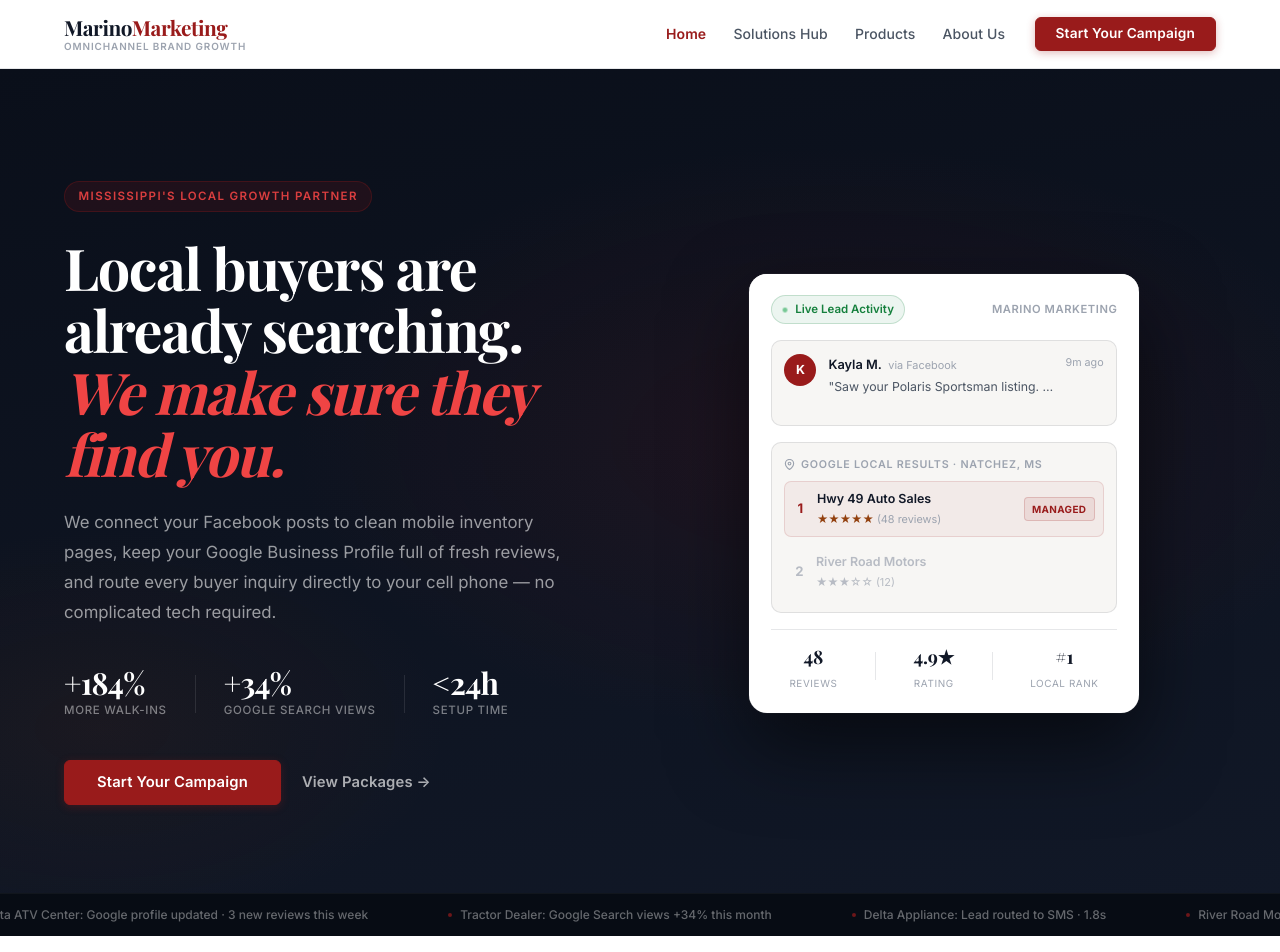
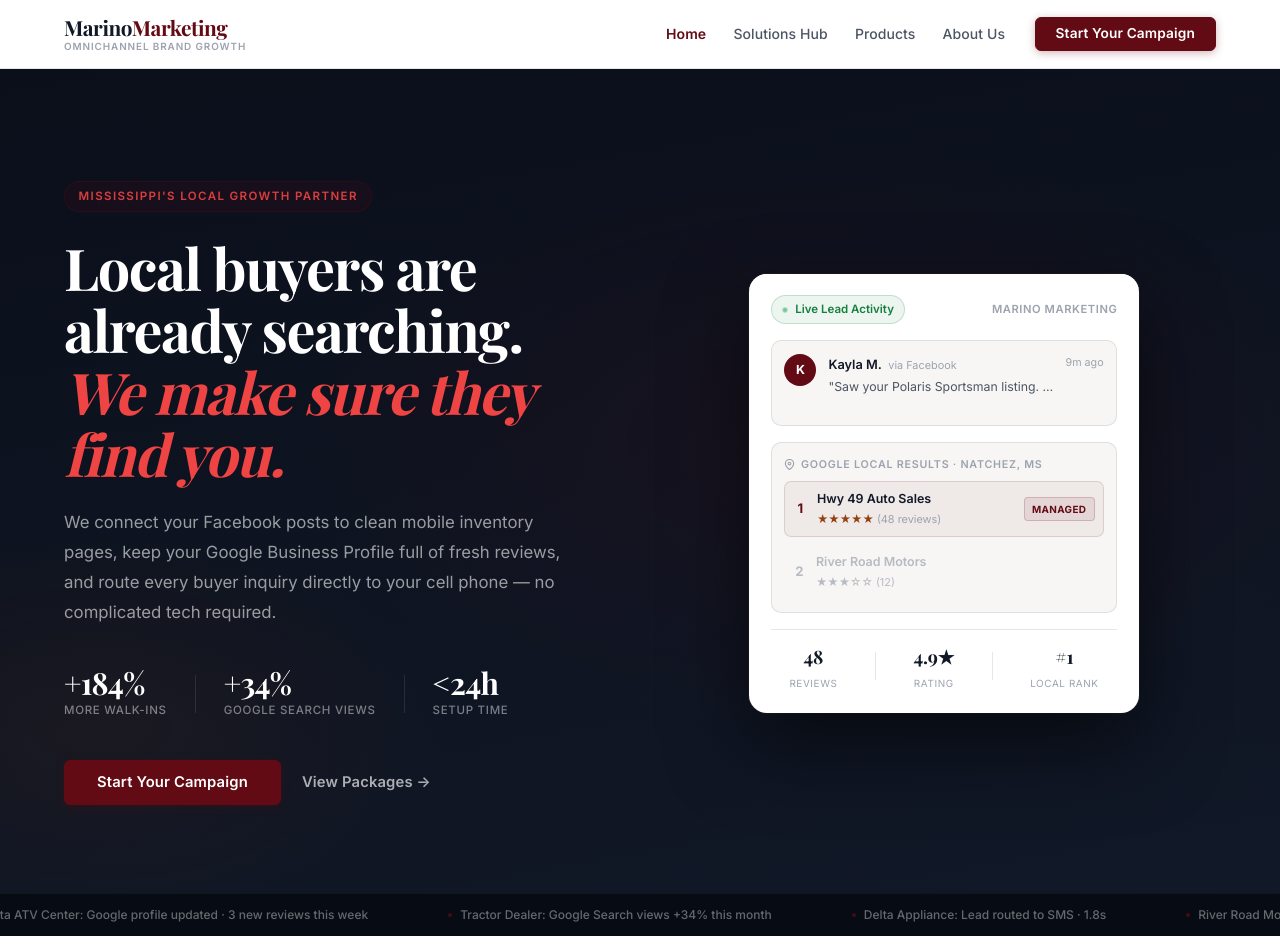
Before and after one commit to Power-Digital-Media/marino-marketing-web, a React (Vite) app: page / in a window 1280 px wide. Shown: the top 952 px of the page. Built offline with nearby package versions, Linux system fonts and the light colour scheme; a web font is replaced by a local one.

Commit message:
Brand color update: accent #991B1B → #630b15 (Marino maroon)

```diff
--- a/src/components/Footer.css
+++ b/src/components/Footer.css
@@ -36,7 +36,7 @@
 }
 
 .footer-logo span {
-  color: var(--color-accent, #991B1B);
+  color: var(--color-accent, #630b15);
 }
 
 .footer-logo:hover {
--- a/src/components/Hero.css
+++ b/src/components/Hero.css
@@ -13,7 +13,7 @@
   position: absolute;
   inset: 0;
   background:
-    radial-gradient(ellipse 65% 55% at 65% 45%, rgba(153, 27, 27, 0.13) 0%, transparent 65%),
+    radial-gradient(ellipse 65% 55% at 65% 45%, rgba(99, 11, 21, 0.13) 0%, transparent 65%),
     radial-gradient(ellipse 45% 40% at 8%  80%, rgba(146, 64, 14, 0.09) 0%, transparent 60%),
     linear-gradient(170deg, #0A0F1A 0%, #111827 100%);
   pointer-events: none;
@@ -44,8 +44,8 @@
   letter-spacing: 0.12em;
   text-transform: uppercase;
   color: rgba(239, 68, 68, 0.9);
-  background: rgba(153, 27, 27, 0.14);
-  border: 1px solid rgba(153, 27, 27, 0.28);
+  background: rgba(99, 11, 21, 0.14);
+  border: 1px solid rgba(99, 11, 21, 0.28);
   padding: 0.3rem 0.85rem;
   border-radius: 999px;
   margin-bottom: 1.5rem;
@@ -232,7 +232,7 @@
   width: 32px;
   height: 32px;
   min-width: 32px;
-  background: var(--color-accent, #991B1B);
+  background: var(--color-accent, #630b15);
   color: white;
   border-radius: 50%;
   display: flex;
@@ -314,8 +314,8 @@
 }
 
 .rc-rank-first {
-  background: rgba(153, 27, 27, 0.05);
-  border: 1px solid rgba(153, 27, 27, 0.13);
+  background: rgba(99, 11, 21, 0.05);
+  border: 1px solid rgba(99, 11, 21, 0.13);
 }
 
 .rc-rank-other {
@@ -325,7 +325,7 @@
 .rc-rank-num {
   font-weight: 800;
   font-size: 0.82rem;
-  color: var(--color-accent, #991B1B);
+  color: var(--color-accent, #630b15);
   min-width: 14px;
   text-align: center;
 }
@@ -362,9 +362,9 @@
 .rc-managed {
   font-size: 0.62rem;
   font-weight: 700;
-  color: var(--color-accent, #991B1B);
-  background: rgba(153, 27, 27, 0.08);
-  border: 1px solid rgba(153, 27, 27, 0.18);
+  color: var(--color-accent, #630b15);
+  background: rgba(99, 11, 21, 0.08);
+  border: 1px solid rgba(99, 11, 21, 0.18);
   padding: 0.18rem 0.45rem;
   border-radius: 4px;
   text-transform: uppercase;
@@ -454,7 +454,7 @@
   width: 4px;
   height: 4px;
   border-radius: 50%;
-  background: #991B1B;
+  background: #630b15;
   flex-shrink: 0;
   opacity: 0.7;
 }
--- a/src/pages/About.css
+++ b/src/pages/About.css
@@ -16,7 +16,7 @@
   width: 560px;
   height: 560px;
   border-radius: 50%;
-  background: radial-gradient(ellipse, rgba(153, 27, 27, 0.18) 0%, transparent 70%);
+  background: radial-gradient(ellipse, rgba(99, 11, 21, 0.18) 0%, transparent 70%);
   top: -120px;
   left: -140px;
   pointer-events: none;
@@ -37,8 +37,8 @@
   letter-spacing: 0.14em;
   text-transform: uppercase;
   color: var(--color-accent);
-  background: rgba(153, 27, 27, 0.12);
-  border: 1px solid rgba(153, 27, 27, 0.28);
+  background: rgba(99, 11, 21, 0.12);
+  border: 1px solid rgba(99, 11, 21, 0.28);
   border-radius: var(--radius-full);
   padding: 0.35rem 0.9rem;
   margin-bottom: 1.5rem;
@@ -253,7 +253,7 @@
 }
 
 .about-service-chip:hover {
-  border-color: rgba(153, 27, 27, 0.22);
+  border-color: rgba(99, 11, 21, 0.22);
   box-shadow: var(--shadow-sm);
   transform: translateY(-2px);
 }
@@ -291,7 +291,7 @@
   width: 500px;
   height: 500px;
   border-radius: 50%;
-  background: radial-gradient(ellipse, rgba(153, 27, 27, 0.20) 0%, transparent 70%);
+  background: radial-gradient(ellipse, rgba(99, 11, 21, 0.20) 0%, transparent 70%);
   bottom: -200px;
   right: -100px;
   pointer-events: none;
--- a/src/pages/Contact.css
+++ b/src/pages/Contact.css
@@ -24,7 +24,7 @@
   content: '';
   position: absolute;
   inset: 0;
-  background: radial-gradient(ellipse 60% 70% at 50% 100%, rgba(153, 27, 27, 0.12) 0%, transparent 70%);
+  background: radial-gradient(ellipse 60% 70% at 50% 100%, rgba(99, 11, 21, 0.12) 0%, transparent 70%);
   pointer-events: none;
 }
 
@@ -42,8 +42,8 @@
   letter-spacing: 0.14em;
   text-transform: uppercase;
   color: var(--color-accent);
-  background: rgba(153, 27, 27, 0.15);
-  border: 1px solid rgba(153, 27, 27, 0.30);
+  background: rgba(99, 11, 21, 0.15);
+  border: 1px solid rgba(99, 11, 21, 0.30);
   padding: 0.3rem 0.85rem;
   border-radius: 999px;
   margin-bottom: 1.25rem;
@@ -130,7 +130,7 @@
   height: 36px;
   border-radius: var(--radius-sm);
   background: var(--color-accent-light);
-  border: 1px solid rgba(153, 27, 27, 0.14);
+  border: 1px solid rgba(99, 11, 21, 0.14);
   display: flex;
   align-items: center;
   justify-content: center;
@@ -231,7 +231,7 @@
 }
 
 .service-pill:hover {
-  border-color: rgba(153, 27, 27, 0.3);
+  border-color: rgba(99, 11, 21, 0.3);
   color: var(--color-text-primary);
 }
 
@@ -240,7 +240,7 @@
   border-color: var(--color-accent);
   color: #FFFFFF;
   font-weight: 600;
-  box-shadow: 0 2px 8px rgba(153, 27, 27, 0.25);
+  box-shadow: 0 2px 8px rgba(99, 11, 21, 0.25);
 }
 
 /* ─── Submit Button ─── */
--- a/src/pages/Portfolio.css
+++ b/src/pages/Portfolio.css
@@ -16,7 +16,7 @@
   width: 600px;
   height: 600px;
   border-radius: 50%;
-  background: radial-gradient(ellipse, rgba(153, 27, 27, 0.16) 0%, transparent 70%);
+  background: radial-gradient(ellipse, rgba(99, 11, 21, 0.16) 0%, transparent 70%);
   top: -150px;
   right: -120px;
   pointer-events: none;
@@ -37,8 +37,8 @@
   letter-spacing: 0.14em;
   text-transform: uppercase;
   color: var(--color-accent);
-  background: rgba(153, 27, 27, 0.12);
-  border: 1px solid rgba(153, 27, 27, 0.28);
+  background: rgba(99, 11, 21, 0.12);
+  border: 1px solid rgba(99, 11, 21, 0.28);
   border-radius: var(--radius-full);
   padding: 0.35rem 0.9rem;
   margin-bottom: 1.5rem;
@@ -98,7 +98,7 @@
 }
 
 .portfolio-filter-pill:hover {
-  border-color: rgba(153, 27, 27, 0.30);
+  border-color: rgba(99, 11, 21, 0.30);
   color: var(--color-accent);
   background: var(--color-accent-light);
 }
@@ -107,7 +107,7 @@
   background: var(--color-accent);
   border-color: var(--color-accent);
   color: #FFFFFF;
-  box-shadow: 0 2px 8px rgba(153, 27, 27, 0.30);
+  box-shadow: 0 2px 8px rgba(99, 11, 21, 0.30);
 }
 
 .portfolio-filter-pill--active:hover {
@@ -152,7 +152,7 @@
 }
 
 .product-card:hover::after {
-  border-color: rgba(153, 27, 27, 0.18);
+  border-color: rgba(99, 11, 21, 0.18);
 }
 
 /* Icon area */
@@ -168,7 +168,7 @@
   height: 40px;
   padding: 0.65rem;
   background: var(--color-accent-light);
-  border: 1px solid rgba(153, 27, 27, 0.14);
+  border: 1px solid rgba(99, 11, 21, 0.14);
   border-radius: var(--radius-md);
   color: var(--color-accent);
   flex-shrink: 0;
@@ -271,7 +271,7 @@
   width: 560px;
   height: 560px;
   border-radius: 50%;
-  background: radial-gradient(ellipse, rgba(153, 27, 27, 0.18) 0%, transparent 70%);
+  background: radial-gradient(ellipse, rgba(99, 11, 21, 0.18) 0%, transparent 70%);
   bottom: -200px;
   left: -100px;
   pointer-events: none;
--- a/src/pages/Solutions.css
+++ b/src/pages/Solutions.css
@@ -27,7 +27,7 @@
   content: '';
   position: absolute;
   inset: 0;
-  background: radial-gradient(ellipse 65% 75% at 50% 100%, rgba(153, 27, 27, 0.13) 0%, transparent 70%);
+  background: radial-gradient(ellipse 65% 75% at 50% 100%, rgba(99, 11, 21, 0.13) 0%, transparent 70%);
   pointer-events: none;
 }
 
@@ -45,8 +45,8 @@
   letter-spacing: 0.14em;
   text-transform: uppercase;
   color: var(--color-accent);
-  background: rgba(153, 27, 27, 0.15);
-  border: 1px solid rgba(153, 27, 27, 0.30);
+  background: rgba(99, 11, 21, 0.15);
+  border: 1px solid rgba(99, 11, 21, 0.30);
   padding: 0.3rem 0.85rem;
   border-radius: 999px;
   margin-bottom: 1.25rem;
@@ -124,7 +124,7 @@
   height: 42px;
   border-radius: var(--radius-md);
   background: var(--color-accent-light);
-  border: 1px solid rgba(153, 27, 27, 0.14);
+  border: 1px solid rgba(99, 11, 21, 0.14);
   display: flex;
   align-items: center;
   justify-content: center;
@@ -182,7 +182,7 @@
   content: '';
   position: absolute;
   inset: 0;
-  background: radial-gradient(ellipse 50% 80% at 50% 0%, rgba(153, 27, 27, 0.10) 0%, transparent 65%);
+  background: radial-gradient(ellipse 50% 80% at 50% 0%, rgba(99, 11, 21, 0.10) 0%, transparent 65%);
   pointer-events: none;
 }
 
@@ -1265,14 +1265,14 @@
 
 .funnel-stage--mid {
   width: 82%;
-  background: rgba(153, 27, 27, 0.05);
-  border-color: rgba(153, 27, 27, 0.15);
+  background: rgba(99, 11, 21, 0.05);
+  border-color: rgba(99, 11, 21, 0.15);
 }
 
 .funnel-stage--bottom {
   width: 62%;
-  background: rgba(153, 27, 27, 0.10);
-  border-color: rgba(153, 27, 27, 0.25);
+  background: rgba(99, 11, 21, 0.10);
+  border-color: rgba(99, 11, 21, 0.25);
 }
 
 .funnel-stage-label {
--- a/src/styles/global.css
+++ b/src/styles/global.css
@@ -21,26 +21,26 @@
   --color-text-white:     #FFFFFF;
 
   /* ─── Accent Colors ─── */
-  --color-accent:         #991B1B;
-  --color-accent-hover:   #7F1D1D;
-  --color-accent-light:   rgba(153, 27, 27, 0.07);
+  --color-accent:         #630b15;
+  --color-accent-hover:   #4a0810;
+  --color-accent-light:   rgba(99, 11, 21, 0.07);
   --color-secondary:      #92400E;
   --color-secondary-hover: #78350F;
 
   /* ─── Border Colors ─── */
   --color-border:         rgba(17, 24, 39, 0.10);
   --color-border-hover:   rgba(17, 24, 39, 0.22);
-  --color-border-focus:   #991B1B;
+  --color-border-focus:   #630b15;
 
   /* ─── Shadows ─── */
   --shadow-xs:    0 1px 2px rgba(0,0,0,0.05);
   --shadow-sm:    0 1px 3px rgba(0,0,0,0.07), 0 4px 12px rgba(0,0,0,0.05);
   --shadow-md:    0 4px 8px rgba(0,0,0,0.08), 0 12px 32px rgba(0,0,0,0.07);
   --shadow-lg:    0 8px 20px rgba(0,0,0,0.09), 0 24px 56px rgba(0,0,0,0.09);
-  --shadow-float: 0 16px 40px rgba(0,0,0,0.12), 0 0 0 1px rgba(153,27,27,0.06);
-  --shadow-card-hover: 0 8px 24px rgba(0,0,0,0.11), 0 0 0 1px rgba(153,27,27,0.12);
+  --shadow-float: 0 16px 40px rgba(0,0,0,0.12), 0 0 0 1px rgba(99,11,21,0.06);
+  --shadow-card-hover: 0 8px 24px rgba(0,0,0,0.11), 0 0 0 1px rgba(99,11,21,0.12);
   --shadow-inset: inset 0 1px 3px rgba(0,0,0,0.06);
-  --glow-accent:  0 0 24px rgba(153,27,27,0.20);
+  --glow-accent:  0 0 24px rgba(99,11,21,0.20);
   --glow-gold:    0 0 24px rgba(146,64,14,0.18);
 
   /* ─── Typography ─── */
@@ -155,7 +155,7 @@
 }
 
 .card:hover {
-  border-color: rgba(153, 27, 27, 0.18);
+  border-color: rgba(99, 11, 21, 0.18);
   transform: translateY(-3px);
   box-shadow: var(--shadow-card-hover);
 }
@@ -177,7 +177,7 @@
   left: 0;
   right: 0;
   height: 1px;
-  background: linear-gradient(90deg, transparent, rgba(153,27,27,0.35) 50%, transparent);
+  background: linear-gradient(90deg, transparent, rgba(99, 11, 21,0.35) 50%, transparent);
 }
 
 .luxury-card:hover {
@@ -248,7 +248,7 @@
 .input-field:focus {
   outline: none;
   border-color: var(--color-border-focus);
-  box-shadow: 0 0 0 3px rgba(153, 27, 27, 0.09);
+  box-shadow: 0 0 0 3px rgba(99, 11, 21, 0.09);
 }
 
 /* ─── Buttons ─── */
@@ -274,14 +274,14 @@
   background: var(--color-accent);
   color: var(--color-text-white);
   border-color: var(--color-accent);
-  box-shadow: 0 2px 8px rgba(153, 27, 27, 0.30);
+  box-shadow: 0 2px 8px rgba(99, 11, 21, 0.30);
 }
 
 .btn-primary:hover {
   background: var(--color-accent-hover);
   border-color: var(--color-accent-hover);
   transform: translateY(-1px);
-  box-shadow: 0 4px 16px rgba(153, 27, 27, 0.40);
+  box-shadow: 0 4px 16px rgba(99, 11, 21, 0.40);
 }
 
 .btn-secondary {
@@ -293,7 +293,7 @@
 
 .btn-secondary:hover {
   background: var(--color-bg-secondary);
-  border-color: rgba(153, 27, 27, 0.22);
+  border-color: rgba(99, 11, 21, 0.22);
   transform: translateY(-1px);
   box-shadow: var(--shadow-sm);
 }
```
Also changed, not shown: src/pages/Home.css (+16 -16 lines).
